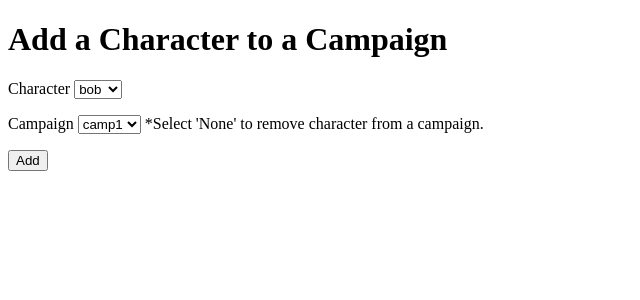
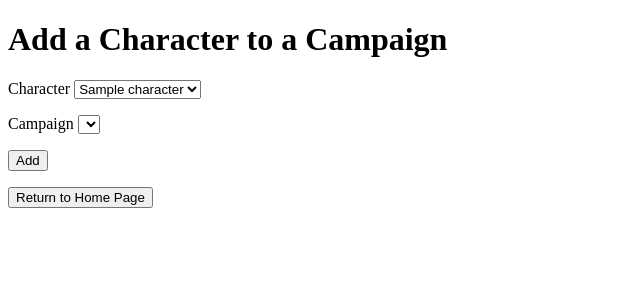
Before and after one commit to LawrenceHierlmeier/Super-D-and-Database, a Flask app: page /add_char_to_campaign in a window 1280 px wide. Shown: the top 300 px of the page, without its empty margins (0-640 px from the left). Run offline with Flask 2, Linux system fonts and the light colour scheme; data comes from the database, SQL or seed files in the repository; tables that the repository leaves empty hold one stand-in row (values such as "Sample post"); lists and menus that the app fills with data are empty.

Commit message:
completed adding character to a campaign

```diff
--- a/application/app.py
+++ b/application/app.py
@@ -88,43 +88,42 @@ def insert_campaign():
         name = request.form['Name']
         region = request.form['Region']
         NPCS = request.form['NPCS']
+        database.add_campaign(name, region, NPCS)
     return render_template('add_campaign.html')
 
 @app.route('/edit_campaign', methods=['GET', 'POST'])
 def edit_campaign():
-    #campaigns = database.get_campaign_names() #get list of campaign names
-    campaigns = ['random1', 'random2', 'random3']
+    campaigns = database.list_campaigns() #get list of campaign names
     if request.method == "POST":
         if request.form['submit'] == 'Delete Campaign':
             campaign_to_delete = request.form['old_name']
             print("campaign deleted")
-            #database.delete_campaign(campaign_to_delete)
+            database.delete_campaign(campaign_to_delete)
         elif request.form['submit'] == 'Update':
             old_name = request.form['old_name']
             new_name = request.form['new_name']
             region = request.form['region']
             num_npcs = request.form['num_npcs']
-            #database.modify_campaign(new_name, region, num_npcs, old_name)
+            database.modify_campaign(new_name, region, num_npcs, old_name)
             print(old_name, new_name, region, num_npcs)
     return render_template('edit_campaign.html', campaigns=campaigns)
 
 
 @app.route('/add_feat_to_character', methods=["GET", "POST"])
 def character_feat():
-    feat_attributes = {'Prereq': "",
-                       'Description': ""}
-    characters = ["Bob", "John", "Drax"]
-    feats = ["Strong", "Agile", "Quick"]
+    feat_names = database.list_feats()
+    character_names = database.list_characters()
+    if (len(character_names) == 0):
+        print("Add a Character First!")
+        return render_template('home.html')
 
     if request.method == "POST":
         chosen_name = request.form['chosen_name']
         chosen_feat = request.form['chosen_feat']
         print(chosen_name, chosen_feat)
-        #database.add_feat_to_character(chosen_name, chosen_feat)
-        feat_attributes = {'Prereq': "Level 12",
-                           'Description': "Agile"}
-    return render_template('add_feat_to_character.html', characters=characters, feats=feats,
-                           feat_prereq=feat_attributes['Prereq'], feat_description=feat_attributes['Description'])
+        database.add_feat_to_character(chosen_name, chosen_feat)
+
+    return render_template('add_feat_to_character.html', characters=character_names, feats=feat_names)
 
 @app.route('/add_to_inventory', methods =["GET", "POST"])
 def insert_character_inventory():
@@ -135,16 +134,19 @@ def insert_character_inventory():
         database.add_item_to_inventory(item_name, item_weight, character_name)
     return render_template('add_to_inventory.html')
 
+
 @app.route('/add_char_to_campaign', methods=["GET", "POST"])
 def add_char_to_campaign():
-    #characters = database.list_characters()
-    characters = ["bob", "john", "bill"]
-    #campaigns = database.get_campaign_names()
-    campaigns = ["camp1", "camp2", "camp3"]
+    campaigns = database.list_campaigns()
+    characters = database.list_characters()
+    if (len(characters) == 0):
+        print("Add a Character First!")
+        return render_template("home.html")
+
     if request.method == "POST":
         character_name = request.form['chosen_name']
         campaign_name = request.form['chosen_campaign']
-        #database.add_character_to_campaign(campaign_name, character_name)
+        database.add_character_to_campaign(campaign_name, character_name)
         print(character_name, campaign_name)
     return render_template('add_char_to_campaign.html', characters=characters, campaigns=campaigns)
 
--- a/application/database.py
+++ b/application/database.py
@@ -51,6 +51,8 @@ def get_character_info(name):
 def delete_character(name):
     with DatabaseConnection('CS2300Proj.db') as connection:
         cursor = connection.cursor()
+        # turn on foreign keys for sqlite (default is off for some reason)
+        cursor.execute("PRAGMA foreign_keys = ON")
 
         delete_query = "DELETE FROM CHARACTER " \
                        "WHERE NAME = ?"
@@ -190,6 +192,8 @@ def add_class_to_character(character_name, class_name):
 def modify_character(old_name, new_name, intelligence, strength, dexterity, wisdom, constitution, charisma, race_name):
     with DatabaseConnection('CS2300Proj.db') as connection:
         cursor = connection.cursor()
+        # turn on foreign keys for sqlite (default is off for some reason)
+        cursor.execute("PRAGMA foreign_keys = ON")
 
         update_query = "UPDATE CHARACTER " \
                        "SET NAME = ?, INTELLIGENCE = ?, STRENGTH = ?, DEXTERITY = ?, WISDOM = ?, CONSTITUTION = ?," \
@@ -204,27 +208,12 @@ def modify_character(old_name, new_name, intelligence, strength, dexterity, wisd
 def delete_campaign(campaign_name):
     with DatabaseConnection('CS2300Proj.db') as connection:
         cursor = connection.cursor()
+        #turn on foreign keys
+        cursor.execute("PRAGMA foreign_keys = ON")
 
         delete_query = "DELETE FROM CAMPAIGN " \
                        "WHERE NAME = ?"
         cursor.execute(delete_query, (campaign_name,))
-
-        return
-
-
-def remove_character_from_campaign(character_name, campaign_name):
-    with DatabaseConnection('CS2300Proj.db') as connection:
-        cursor = connection.cursor()
-        # set campaign_name in CHARACTER to 'None'
-        update_query1 = "UPDATE CHARACTER " \
-                        "SET CAMPAIGN_NAME = 'None' " \
-                        "WHERE NAME = ? AND CAMPAIGN_NAME = ?"
-        cursor.execute(update_query1, (character_name, campaign_name,))
-        # decrement campaign player count
-        update_query2 = "UPDATE CAMPAIGN " \
-                        "SET NUM_PLAYERS = NUM_PLAYERS-1 " \
-                        "WHERE NAME = ?"
-        cursor.execute(update_query2, (campaign_name,))
 
         return
 
@@ -290,19 +279,54 @@ def get_character_inventory(character_name):
         return inventory
 
 
+def remove_character_from_campaign(character_name, campaign_name):
+    with DatabaseConnection('CS2300Proj.db') as connection:
+        cursor = connection.cursor()
+        # turn on foreign keys for sqlite (default is off for some reason)
+        cursor.execute("PRAGMA foreign_keys = ON")
+
+        # set campaign_name in CHARACTER to 'None'
+        update_query1 = "UPDATE CHARACTER " \
+                        "SET CAMPAIGN_NAME = 'None' " \
+                        "WHERE NAME = ? AND CAMPAIGN_NAME = ?"
+        cursor.execute(update_query1, (character_name, campaign_name,))
+        # decrement campaign player count
+        update_query2 = "UPDATE CAMPAIGN " \
+                        "SET NUM_PLAYERS = NUM_PLAYERS-1 " \
+                        "WHERE NAME = ?"
+        cursor.execute(update_query2, (campaign_name,))
+
+        return
+
 def add_character_to_campaign(campaign_name, character_name):
     with DatabaseConnection('CS2300Proj.db') as connection:
         cursor = connection.cursor()
+        # turn on foreign keys for sqlite (default is off for some reason)
+        cursor.execute("PRAGMA foreign_keys = ON")
+
+        # get character's old campaign name
+        retrieve_query = "SELECT CAMPAIGN_NAME " \
+                         "FROM CHARACTER " \
+                         "WHERE NAME = ?"
+        cursor.execute(retrieve_query, (character_name,))
+        old_campaign_name = cursor.fetchone()
+        remove_character_from_campaign(character_name, old_campaign_name[0])
+        print(old_campaign_name[0])
+        print(campaign_name)
 
         update_query1 = "UPDATE CHARACTER " \
                         "SET CAMPAIGN_NAME = ? " \
-                        "WHERE NAME = ?"
-        cursor.execute(update_query1, (campaign_name, character_name,))
+                        "WHERE NAME = ? AND (CAMPAIGN_NAME != ? OR CAMPAIGN_NAME = 'None')"
+        cursor.execute(update_query1, (campaign_name, character_name, old_campaign_name[0]))
         #increment number of players count in specific campaign tuple
-        update_query2 = "UPDATE CAMPAIGN " \
-                        "SET NUM_PLAYERS = NUM_PLAYERS+1 " \
-                        "WHERE NAME = ?"
-        cursor.execute(update_query2, (campaign_name,))
+        print(cursor.rowcount)
+        if (cursor.rowcount):
+            update_query2 = "UPDATE CAMPAIGN " \
+                            "SET NUM_PLAYERS = NUM_PLAYERS+1 " \
+                            "WHERE NAME = ?"
+            cursor.execute(update_query2, (campaign_name,))
+        else:
+            print("Character already added to campaign.")
 
         return
 
@@ -322,7 +346,8 @@ def list_campaigns():
         cursor = connection.cursor()
 
         retrieve_query = "SELECT NAME " \
-                         "FROM CAMPAIGN"
+                         "FROM CAMPAIGN " \
+                         "WHERE NAME != 'None'"
         cursor.execute(retrieve_query)
 
         campaigns = [{'name': row[0]} for row in cursor.fetchall()]
@@ -347,11 +372,15 @@ def get_campaign_info(campaign_name):
 def modify_campaign(old_name, new_name, region, num_npcs):
     with DatabaseConnection('CS2300Proj.db') as connection:
         cursor = connection.cursor()
+        # turn on foreign keys for sqlite (default is off for some reason)
+        cursor.execute("PRAGMA foreign_keys = ON")
 
         update_query = "UPDATE CAMPAIGN " \
                        "SET NAME = ?, REGION = ?, NPCS = ? " \
                        "WHERE NAME = ?"
         cursor.execute(update_query, (new_name, region, num_npcs, old_name,))
+
+        return
 
 
 def add_character(name, intelligence, strength, dexterity, wisdom, constitution, charisma, race_name, campaign_name):
--- a/application/templates/add_campaign.html
+++ b/application/templates/add_campaign.html
@@ -9,7 +9,7 @@
 <form action="" method="POST">
     <p>Name <input type="text" name="Name" placeholder="Enter the campaign name"/></p>
     <p>Region <input type="text" name="Region" placeholder="Enter the campaign region"/></p>
-    <p>Number of NPCS <input type="number" name="NPCS" min="0" placeholder="Enter the number of NPCS"</p>
+    <p>Number of NPCS <input type="number" name="NPCS" min="0" value=0 /></p>
     <p></p>
     <p><a href="{{ url_for('insert_campaign') }}"><input type = "submit" value="Add" formmethod="POST" /></a></p>
 </form>
--- a/application/templates/add_char_to_campaign.html
+++ b/application/templates/add_char_to_campaign.html
@@ -10,19 +10,19 @@
     <p> Character
         <select name="chosen_name" method="GET" action="/">
             {% for char in characters %}
-                <option value="{{char}}">{{char}}</option>
+                <option value="{{char['name']}}">{{char['name']}}</option>
             {% endfor %}
         </select>
     </p>
     <p> Campaign
         <select name="chosen_campaign" method="GET" action="/">
             {% for camp in campaigns %}
-                <option value="{{camp}}">{{camp}}</option>
+                <option value="{{camp['name']}}">{{camp['name']}}</option>
             {% endfor %}
         </select>
-        *Select 'None' to remove character from a campaign.
     </p>
     <p><a href="{{ url_for('add_char_to_campaign') }}"><input type="submit" value="Add" formmethod="POST"/></a></p>
 </form>
+<a href="{{ url_for('home') }}"><input type="button" value="Return to Home Page"></a>
 </body>
 </html>
--- a/application/templates/edit_campaign.html
+++ b/application/templates/edit_campaign.html
@@ -10,8 +10,8 @@
     <p>Campaign
         <select name="old_name" action="/">
             <option hidden="">Choose a Campaign</option>
-            {% for name in campaigns %}
-                <option value="{{name}}">{{name}}</option>
+            {% for camp in campaigns %}
+                <option value="{{camp['name']}}">{{camp['name']}}</option>
             {% endfor %}
         </select>
         <input type="submit" name="submit" value="Delete Campaign" onsubmit="" formmethod="POST"/>
```
Also changed, not shown: application/templates/add_feat_to_character.html (+2 -17 lines).
